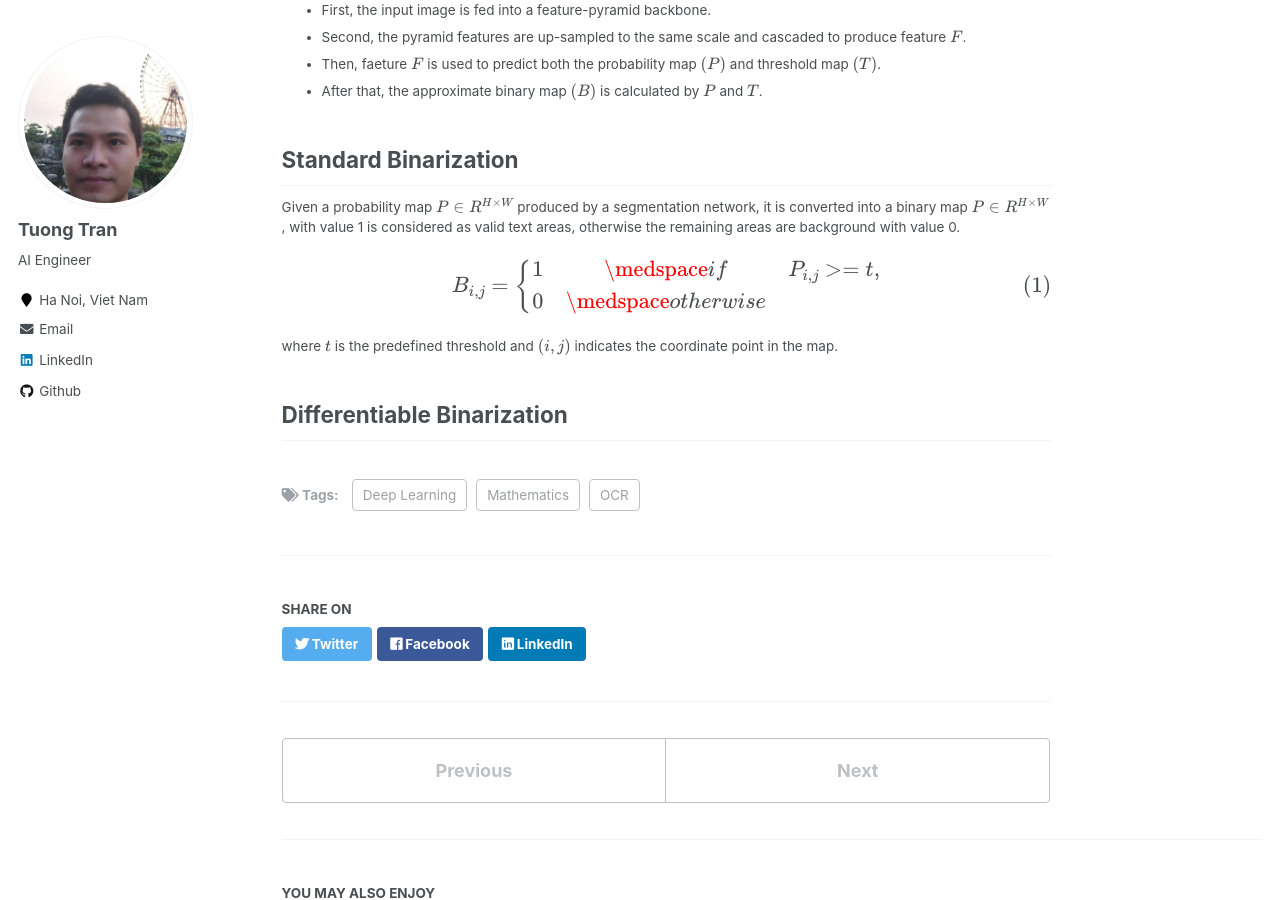
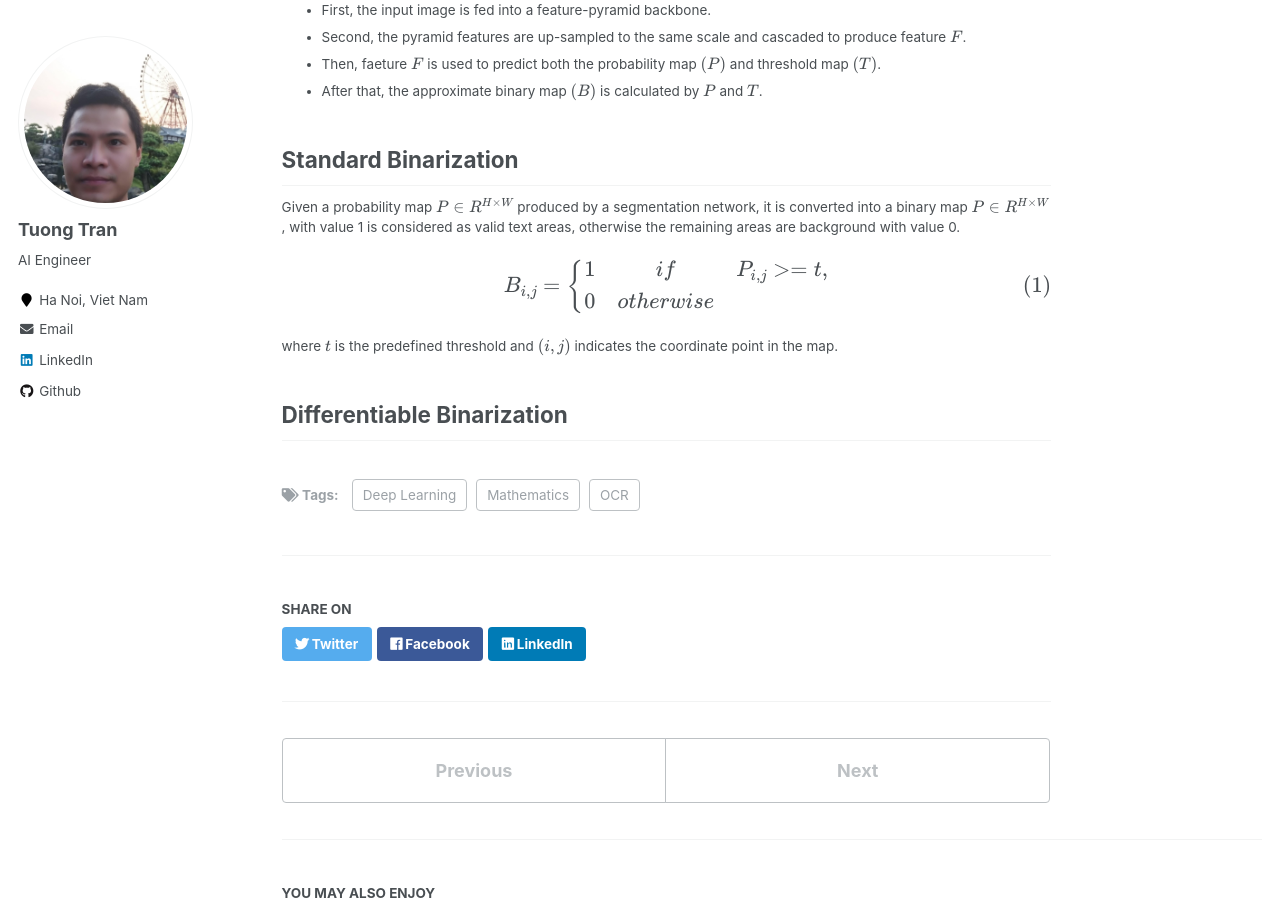
Before and after one commit to tuongtranngoc/tuongtranngoc.github.io, a Jekyll site: the page built from _posts/2024-01-16-db-text-detection.md, in a window 1280 px wide and 900 px high, scrolled down 1254 px. Built offline with Jekyll 4.4.1, drawn with Linux system fonts in a browser that asks for light colours; formulas are drawn with MathJax 3.

Commit message:
update: blogs/differentiable_binarization

```diff
--- a/_posts/2024-01-16-db-text-detection.md
+++ b/_posts/2024-01-16-db-text-detection.md
@@ -44,8 +44,8 @@ To minimize the set a fixed threshold value, we insert the binarization operatio
 
 Given a probability map $P \in R^{H\times W}$ produced by a segmentation network, it is converted into a binary map $P \in R^{H\times W}$, with value 1 is considered as valid text areas, otherwise the remaining areas are background with value 0.
 
-$$B_{i, j}=  \left\{\begin{array}{rcl}1 & \medspace{if} &  P_{i, j} >= t, \\
-0 & \medspace{otherwise} &
+$$B_{i, j}=  \left\{\begin{array}{rcl}1 & if &  P_{i, j} >= t, \\
+0 & otherwise &
   \end{array}\right.$$
 
 where $t$ is the predefined threshold and $(i, j)$ indicates the coordinate point in the map.
```
